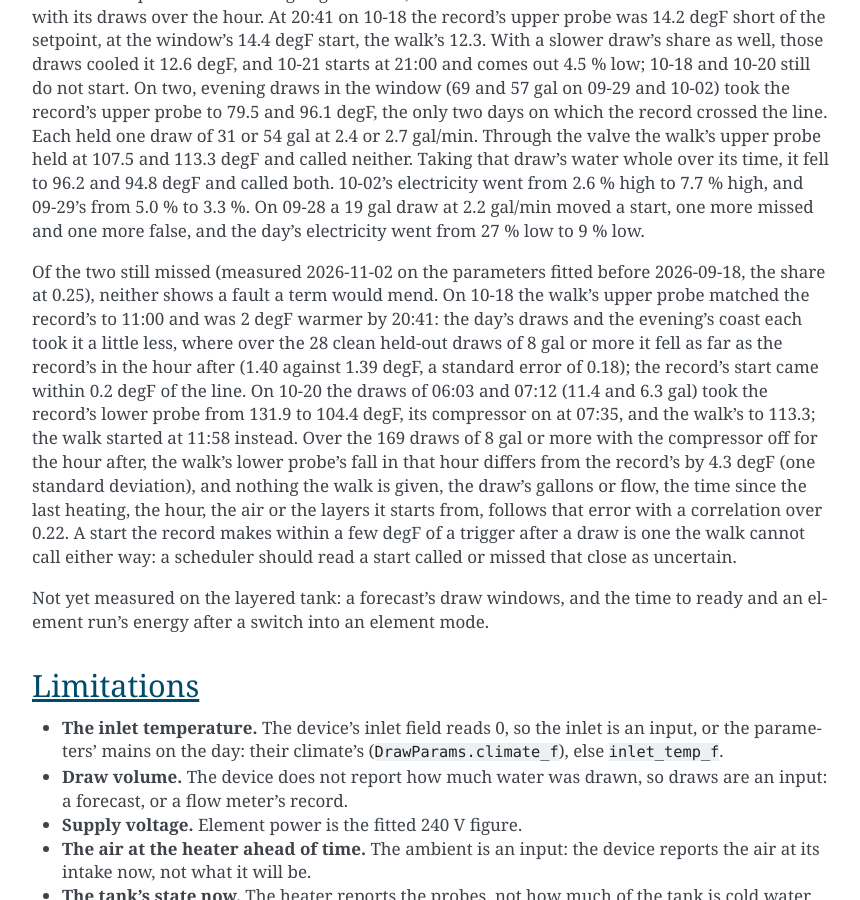
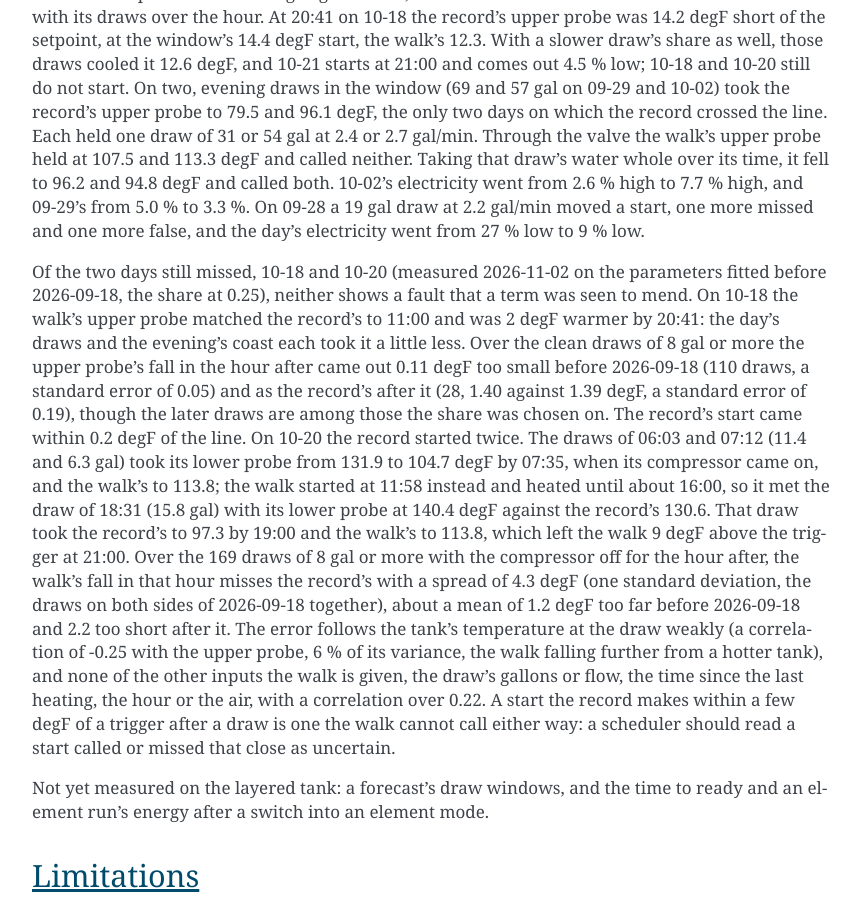
Before and after one commit to eman/nwp500-python, a Sphinx documentation site: the page built from docs/explanation/simulator.rst, in a window 1280 px wide and 900 px high, scrolled down 9867 px. Shown: the whole window, without its empty margins (338-1198 px from the left). Built offline with Sphinx 7.4.7, drawn with Linux system fonts in a browser that asks for light colours.

Commit message:
docs(sim): the missed days' paragraph, with 10-20's two starts and the error's bias
10-20's 21:00 start was missed because the walk's late morning start
left it fuller for the evening draw. The per-draw error is given as its
spread about each side's mean, with the weak follow of the tank's start
temperature; the upper probe's held-out check is marked as on draws the
share was chosen on; 104.7 at 07:35 and a standard error of 0.19.

```diff
--- a/docs/explanation/simulator.rst
+++ b/docs/explanation/simulator.rst
@@ -569,25 +569,35 @@ went from 2.6 % high to 7.7 % high, and 09-29's from 5.0 % to 3.3 %. On
 09-28 a 19 gal draw at 2.2 gal/min moved a start, one more missed and
 one more false, and the day's electricity went from 27 % low to 9 % low.
 
-Of the two still missed (measured 2026-11-02 on the parameters fitted
-before 2026-09-18, the share at 0.25), neither shows a fault a term
-would mend. On 10-18 the walk's upper probe matched the record's to
-11:00 and was 2 degF warmer by 20:41: the day's draws and the evening's
-coast each took it a little less, where over the 28 clean held-out draws
-of 8 gal or more it fell as far as the record's in the hour after (1.40
-against 1.39 degF, a standard error of 0.18); the record's start came
-within 0.2 degF of the line. On 10-20 the draws of 06:03 and 07:12 (11.4
-and 6.3 gal) took the record's lower probe from 131.9 to 104.4 degF, its
-compressor on at 07:35, and the walk's to 113.3; the walk started at
-11:58 instead. Over the 169 draws of 8 gal or more with the compressor
-off for the hour after, the walk's lower probe's fall in that hour
-differs from the record's by 4.3 degF (one standard deviation), and
-nothing the walk is given, the draw's gallons or flow, the time since
-the last heating, the hour, the air or the layers it starts from,
-follows that error with a correlation over 0.22. A start the record
-makes within a few degF of a trigger after a draw is one the walk cannot
-call either way: a scheduler should read a start called or missed that
-close as uncertain.
+Of the two days still missed, 10-18 and 10-20 (measured 2026-11-02 on
+the parameters fitted before 2026-09-18, the share at 0.25), neither
+shows a fault that a term was seen to mend. On 10-18 the walk's upper
+probe matched the record's to 11:00 and was 2 degF warmer by 20:41: the
+day's draws and the evening's coast each took it a little less. Over the
+clean draws of 8 gal or more the upper probe's fall in the hour after
+came out 0.11 degF too small before 2026-09-18 (110 draws, a standard
+error of 0.05) and as the record's after it (28, 1.40 against 1.39 degF,
+a standard error of 0.19), though the later draws are among those the
+share was chosen on. The record's start came within 0.2 degF of the
+line. On 10-20 the record started twice. The draws of 06:03 and 07:12
+(11.4 and 6.3 gal) took its lower probe from 131.9 to 104.7 degF by
+07:35, when its compressor came on, and the walk's to 113.8; the walk
+started at 11:58 instead and heated until about 16:00, so it met the
+draw of 18:31 (15.8 gal) with its lower probe at 140.4 degF against the
+record's 130.6. That draw took the record's to 97.3 by 19:00 and the
+walk's to 113.8, which left the walk 9 degF above the trigger at 21:00.
+Over the 169 draws of 8 gal or more with the compressor off for the hour
+after, the walk's fall in that hour misses the record's with a spread of
+4.3 degF (one standard deviation, the draws on both sides of 2026-09-18
+together), about a mean of 1.2 degF too far before 2026-09-18 and 2.2
+too short after it. The error follows the tank's temperature at the draw
+weakly (a correlation of -0.25 with the upper probe, 6 % of its
+variance, the walk falling further from a hotter tank), and none of the
+other inputs the walk is given, the draw's gallons or flow, the time
+since the last heating, the hour or the air, with a correlation over
+0.22. A start the record makes within a few degF of a trigger after a
+draw is one the walk cannot call either way: a scheduler should read a
+start called or missed that close as uncertain.
 
 Not yet measured on the layered tank: a forecast's draw windows, and
 the time to ready and an element run's energy after a switch into an
```
